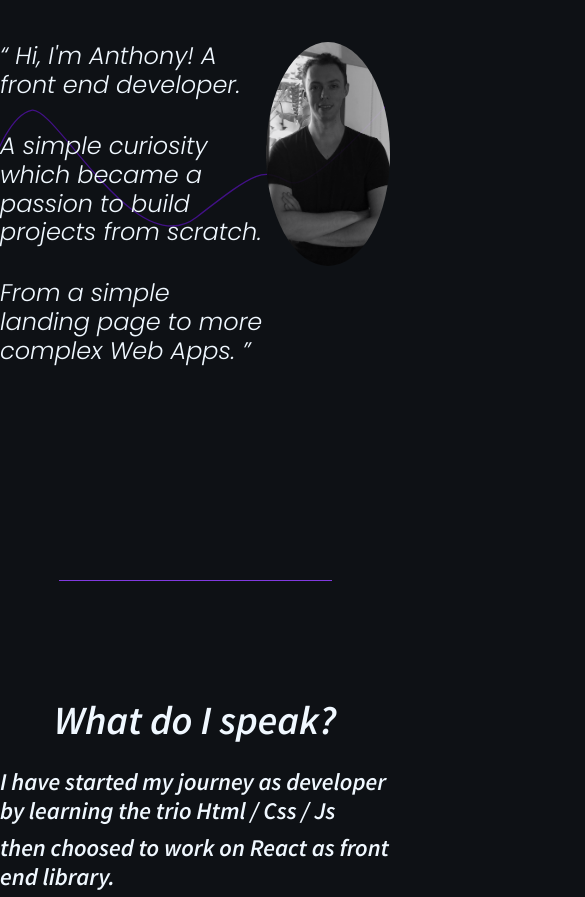
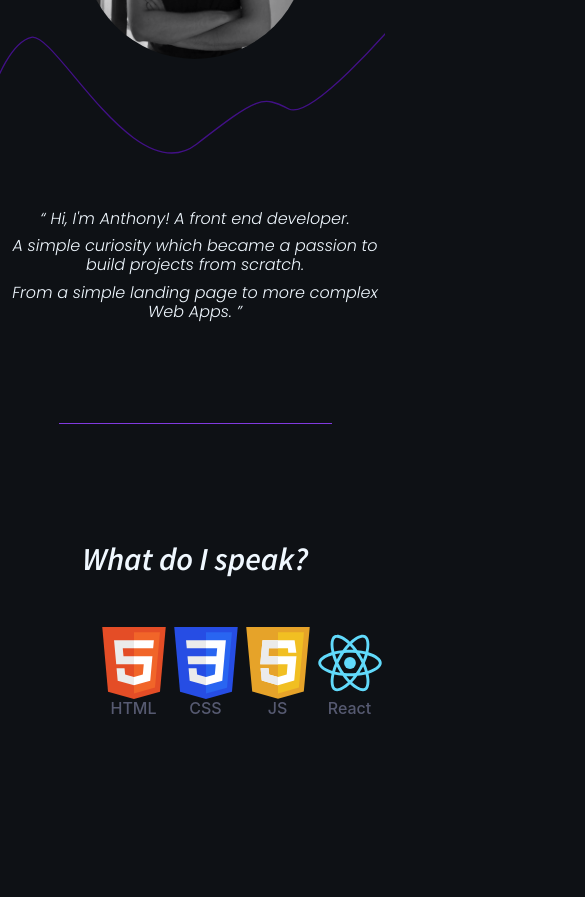
Before and after one commit to AnthonyAlmany/AnthonyAlmany.github.io, a React (Create React App) app: page / in a window 390 px wide. Shown: the part 1100-1997 px from the top of the page, 585 px wide, since content can reach past the window. Built offline with nearby package versions, Linux system fonts and the light colour scheme; a web font is replaced by a local one.

Commit message:
media query

```diff
--- a/package.json
+++ b/package.json
@@ -20,6 +20,7 @@
     "react-intersection-observer": "^8.32.0",
     "react-router-dom": "^5.2.0",
     "react-scripts": "4.0.3",
+    "react-scroll": "^1.8.3",
     "web-vitals": "^1.1.1"
   },
   "scripts": {
--- a/src/components/About.js
+++ b/src/components/About.js
@@ -6,11 +6,16 @@ import Wave from "./Wave"
 function About() {
     return (
         <div>
-            <div className="about flex-even">
+            <div className="about" id="about">
                 <div className="description-container">
+                    <div className="description-title">
                     <h4> &#8220; Hi, I'm Anthony! A front end developer.</h4>
-                    <h4>A simple curiosity which became a passion to build projects from scratch.</h4>
+                    </div>
+                    <div className="description">
+                    <h4>A simple curiosity which became a passion  to build projects from scratch.</h4>
                     <h4>From a simple landing page to more complex Web Apps. &#8221;</h4>
+                    </div>
+
                 </div>
                 <div className="picture-container"></div>
                 <Wave />
--- a/src/components/Contact.js
+++ b/src/components/Contact.js
@@ -14,8 +14,11 @@ function Contact() {
         <div className="contact flex-center-column">
             <div className="contact-container flex-center">
                 <h4>Interested to get in touch and make life more responsive?</h4>
-                <motion.div className="contact-button" whileHover={{ scale: 1.1 }}>
-                    <Button variant="light" style={buttonStyle}>Let's do it!</Button>
+                <motion.div  whileHover={{ scale: 1.1 }}>
+                <div className="contact-button">
+                <Button variant="light" style={buttonStyle}>Let's do it!</Button>
+                </div>
+
                 </motion.div>
             </div>
 
--- a/src/components/Languages.js
+++ b/src/components/Languages.js
@@ -8,7 +8,7 @@ import reactLogo from "../style/Logos/REACT.svg"
 
 function Languages() {
     return (
-        <div className="skills-component">
+        <div className="skills-component" id="languages">
 
             <div className="languages-component flex-center-column">
 
@@ -43,7 +43,7 @@ function Languages() {
             </div>
             <div className="tools-component flex-center-column">
                 <h4>- Dev Tools -</h4>
-                <h4>Bootstrap / Material UI / Sass / React Router / Axios / Github</h4>
+                <h4 className="dev-list">Bootstrap / Material UI / Sass / React Router / Axios / Github</h4>
             </div>
 
         </div>
--- a/src/components/Main.js
+++ b/src/components/Main.js
@@ -12,13 +12,13 @@ function Main() {
 
     return (
         <div>
-            <main className="main-section">
-                <motion.h1 style={{ fontSize: "4rem" }} variants={variants} initial="hidden" animate="visible">
+            <main className="main-section" id="home">
+                <motion.span  variants={variants} initial="hidden" animate="visible">
                     Anthony Almany
-                </motion.h1>
-                <motion.h2 variants={variants} initial="hidden" animate="visible">
+                </motion.span>
+                <motion.span variants={variants} initial="hidden" animate="visible">
                     Front End Developer
-                </motion.h2>
+                </motion.span>
             </main>
         </div>
     )
--- a/src/components/Navigation.js
+++ b/src/components/Navigation.js
@@ -2,6 +2,7 @@ import React from 'react'
 import {
     Link
 } from "react-router-dom";
+import {Link as Scroll} from 'react-scroll'
 
 import { Navbar, Nav } from 'react-bootstrap';
 import 'bootstrap/dist/css/bootstrap.min.css';
@@ -12,13 +13,15 @@ function Navigation() {
 
         <div>
 
-            <Navbar variant="dark" expand="lg" id="nav-flex">
-                <Link to="/">  <Navbar.Brand>Home</Navbar.Brand> </Link>
+            <Navbar variant="dark" expand="lg" id="nav-flex" fixed="top" >
+            <Scroll activeClass="home" to="home" spy={true} smooth={true}>  <Link to="/">  <Navbar.Brand>Home</Navbar.Brand>  </Link> </Scroll>
                 <Navbar.Toggle aria-controls="basic-navbar-nav" />
                 <Navbar.Collapse id="nav-flex-grow">
-                    <Nav className="mr-auto">
-                        <Nav.Link>Projects</Nav.Link>
-                        <Link to="/api/sendmail"> <Navbar.Brand>Contact</Navbar.Brand> </Link>
+                    <Nav className="mr-auto" id="flex-nav">
+                       <Scroll to="about" spy={true} smooth={true}> <Nav.Link>About</Nav.Link> </Scroll>
+                       <Scroll to="languages" spy={true} smooth={true}> <Nav.Link>Languages</Nav.Link> </Scroll>
+                       <Scroll to="projects" spy={true} smooth={true}> <Nav.Link>Projects</Nav.Link> </Scroll>
+                        <Link to="/api/sendmail">  <span id="contact">Contact</span> </Link>
                     </Nav>
                 </Navbar.Collapse>
             </Navbar>
--- a/src/style/style.css
+++ b/src/style/style.css
@@ -46,13 +46,24 @@ body{
     flex-grow: 0;
 }
 
+#flex-nav{
+    display: flex;
+    justify-content: space-around;
+    align-items: center;
+}
 
+#contact{
+    font-size: 1rem;
+    font-weight: 400;
+    color: rgba(255,255,255,.5);
+    margin-left: 0.4rem;
+}
 
 /* Main Section */
 main{
 font-family: 'Zen Tokyo Zoo', cursive;
     color: aliceblue;
-    height: 92vh;
+    height: 100vh;
     display: flex;
     flex-direction: column;
     justify-content: center;
@@ -63,23 +74,25 @@ background-image: url("main-background.jpg");
 background-position: center;
 background-repeat: no-repeat;
 background-size: cover;
+font-size: 4rem;
 }
 
 /* About section */
 .about{
-    height: 100vh;
+    height: 80vh;
+    display: flex;
+    justify-content: space-around;
+    align-items: center;
+
 }
 
 .description-container{
-    height: 14rem;
-    width: 30rem;
+
     color: aliceblue;
     font-family: 'Poppins', sans-serif;
+
 }
 
-.description-container h4{
-    margin-bottom: 2rem;
-}
 
 .picture-container{
     height: 14rem;
@@ -108,18 +121,17 @@ background-size: cover;
 /* Languages */
 
 .skills-component{
-    height: 100vh;
+    height: 70vh;
+    display: flex;
+    flex-direction: column;
+    justify-content: space-around;
 }
 
-.languages-component{
-    padding-top: 5rem;
-    margin-bottom: 5rem;
-}
 
 .languages-title{
     display: flex;
     justify-content: center;
-    margin-top: 2rem;
+    align-items: center;
     font-family: 'Source Sans Pro', sans-serif;
     color: aliceblue;
 }
@@ -131,13 +143,13 @@ background-size: cover;
     flex-direction: column;
     justify-content: center;
     align-items: center;
-    padding-top: 1rem;
+
 }
 
 
 .language-card{
     width: 50%;
-    padding-top: 2rem;
+
     display: flex;
     justify-content: space-evenly;
     align-items:center;
@@ -149,12 +161,12 @@ background-size: cover;
     flex-direction: column;
     justify-content: center;
     align-items: center;
-    padding-top: 1rem;
+
 }
 .card-logo h4{
     font-size: 1rem;
     color: rgba(112, 115, 145, 0.747);
-    padding-top: 1rem;
+
 }
 
 .tools-component{
@@ -168,8 +180,12 @@ background-size: cover;
 
 .projects-container{
     height: 80vh;
+ padding-top: 1rem;
 }
-
+.projects-title{
+  margin-top: 4rem;
+    margin-bottom: 2rem;
+}
 .projects-title h1{
     color: aliceblue;
     font-family: 'Source Sans Pro', sans-serif;
@@ -179,6 +195,10 @@ background-size: cover;
 
 .projects{
     justify-content: space-around;
+}
+
+.card{
+    width: 18rem;
 }
 
 
@@ -210,3 +230,164 @@ background-size: cover;
         height: 1px;
         background-color: #813adf;
     }
+
+    @media screen and (max-width: 768px){
+        .main-section{
+            font-size: 4rem;
+        }
+
+        #contact{
+            margin-left: 0;
+
+        }
+        .about{
+            display: flex;
+            flex-direction: column-reverse;
+            justify-content: space-around;
+            align-items: center;
+            height: 80vh;
+        }
+        .description-container h4{
+            font-size: 1rem;
+            text-align: center
+        }
+        .description-container{
+            display: flex;
+            flex-direction: column;
+            justify-content: space-around;
+            align-items: center;
+            height: 20%;
+           padding-bottom: 2rem;
+        }
+
+        .skills-component{
+           height: 80vh;
+        }
+        .languages-title h1{
+            font-size: 2rem;
+            margin-bottom: 2rem;
+        }
+        .projects-container{
+            height: 100vh;
+        }
+        .projects{
+            display: flex;
+            flex-direction: row;
+            flex-wrap: wrap;
+
+        }
+        .card{
+            width: 16rem;
+            height: 24rem;
+            margin-bottom: 2rem;
+        }
+        .contact-container{
+            width: 80%;
+            text-align: center;
+            font-size: 1rem;
+        }
+
+        .contact-container h4{
+            font-size: 1rem;
+        }
+
+        .contact-button button{
+            margin-right: 0.4rem;
+            font-size: 0.8rem;
+        }
+    }
+
+    @media screen and (max-width: 480px)  {
+        .main-section{
+            font-size: 2rem;
+        }
+
+        #contact{
+            margin-left: 0;
+
+        }
+        .about{
+            display: flex;
+            flex-direction: column-reverse;
+            justify-content: space-around;
+            align-items: center;
+            height: 80vh;
+        }
+        .description-container{
+            display: flex;
+            flex-direction: column;
+            justify-content: space-around;
+            align-items: center;
+            height: 20%;
+
+        }
+        .description-container h4{
+            font-size: 1rem;
+            text-align: center
+        }
+
+        .description{
+            display: flex;
+            flex-direction: column;
+       text-align: center;
+        }
+        .picture-container{
+            margin-top: 1rem;
+        }
+
+        .languages-component{
+            padding-top: 3rem;
+            margin-bottom: 5rem;
+        }
+
+       .language-card{
+           padding-top: 1rem;
+       }
+        .languages-title h1{
+            font-size: 2rem;
+        }
+
+        .language-description {
+            display: none;
+        }
+
+        .tools-component h4{
+            font-size: 1.2rem;
+        }
+
+        .dev-list{
+            text-align: center;
+        }
+
+        .projects-container{
+            height: auto;
+
+        }
+        .projects{
+            display: flex;
+            flex-direction: column;
+        }
+        .projects-title h1{
+            font-size: 2rem;
+        }
+        .card{
+            width: 16rem;
+            height: 24rem;
+            margin-bottom: 1rem;
+        }
+
+        .contact-container{
+            width: 100%;
+            text-align: center;
+            font-size: 1rem;
+        }
+
+        .contact-container h4{
+            font-size: 1rem;
+        }
+
+        .contact-button button{
+            margin-right: 0.4rem;
+            font-size: 0.8rem;
+        }
+    }
```
Also changed, not shown: src/components/Projects.js (+14 -7 lines), 1 other file (tests, documents, lock files or other folders).
